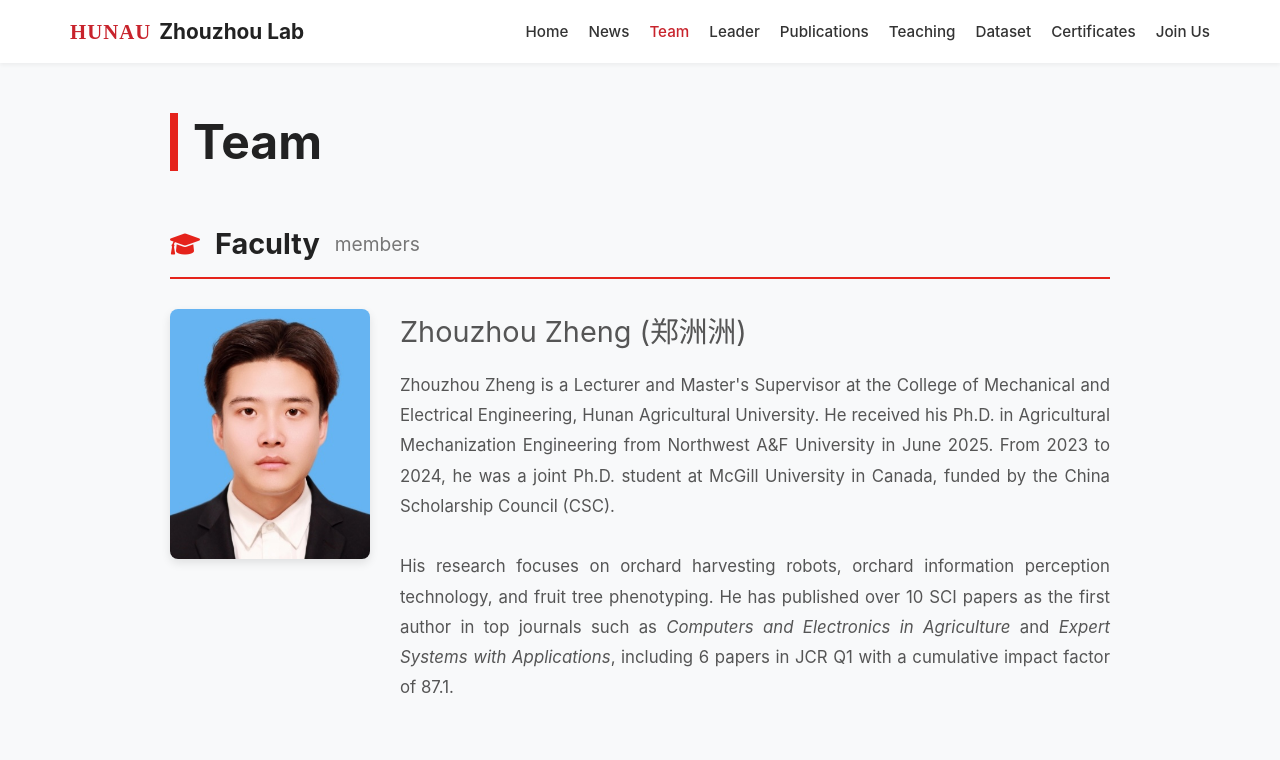
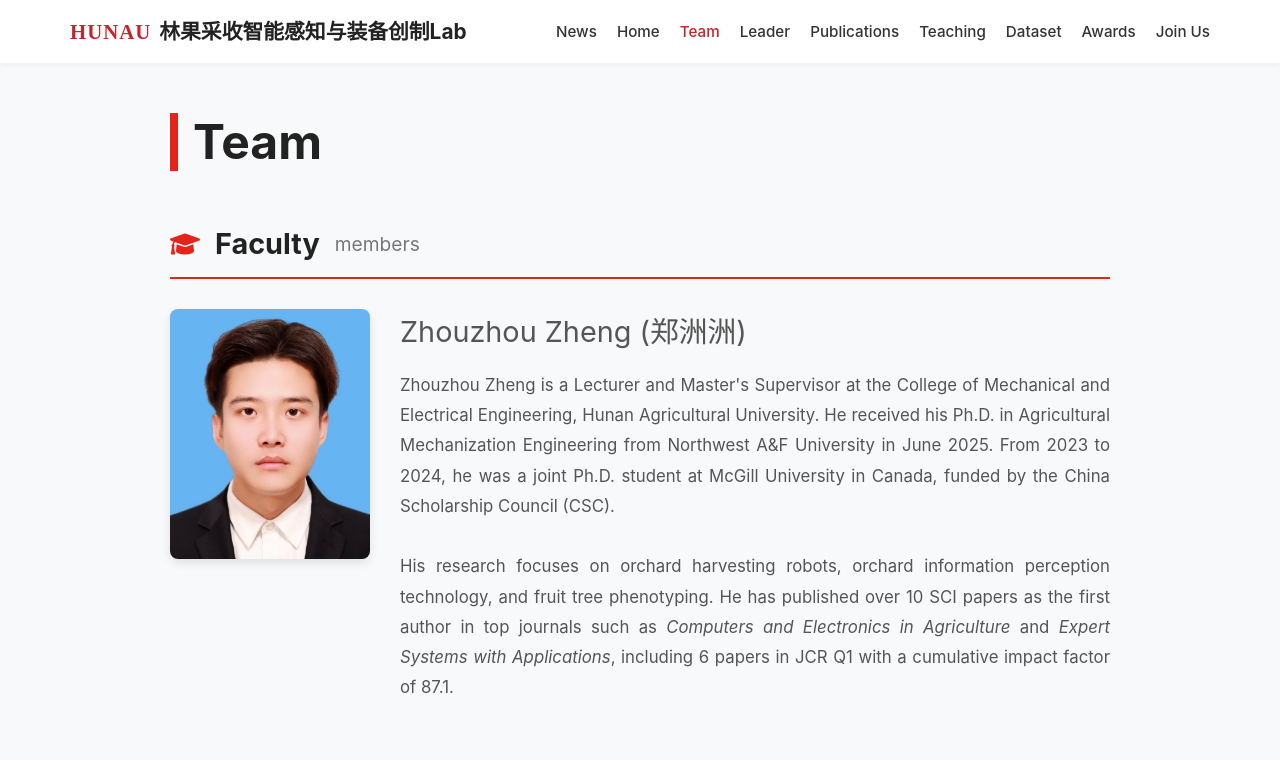
Before and after one commit to AI-Zhouzhou-Lab/AI-Zhouzhou-Lab.github.io, a plain HTML site: page team.html in a window 1280 px wide. Shown: the top 760 px of the page. Drawn offline with Linux system fonts and the light colour scheme.

Commit message:
Update team.html

```diff
--- a/team.html
+++ b/team.html
@@ -3,7 +3,7 @@
 <head>
     <meta charset="UTF-8">
     <meta name="viewport" content="width=device-width, initial-scale=1.0">
-    <title>Team | Zhouzhou Lab</title>
+    <title>Team | 林果采收智能感知与装备创制Lab</title>
     <link rel="stylesheet" href="https://cdnjs.cloudflare.com/ajax/libs/font-awesome/6.0.0/css/all.min.css">
     <style>
         * { margin: 0; padding: 0; box-sizing: border-box; }
@@ -56,17 +56,17 @@
 <body>
     <header>
         <div class="nav-container">
-            <div class="logo"><span style="color: #c8232c; font-weight: 800; font-family: 'Times New Roman', serif; letter-spacing: 1px; margin-right: 8px;">HUNAU</span> Zhouzhou Lab</div>
+            <div class="logo"><span style="color: #c8232c; font-weight: 800; font-family: 'Times New Roman', serif; letter-spacing: 1px; margin-right: 8px;">HUNAU</span> 林果采收智能感知与装备创制Lab</div>
             <nav>
                 <ul>
+                    <li><a href="news.html">News</a></li>
                     <li><a href="index.html">Home</a></li>
-                    <li><a href="news.html">News</a></li>
                     <li><a href="team.html" class="active">Team</a></li>
                     <li><a href="leader.html">Leader</a></li>
                     <li><a href="publications.html">Publications</a></li>
                     <li><a href="teaching.html">Teaching</a></li>
                     <li><a href="dataset.html">Dataset</a></li>
-                    <li><a href="certificates.html">Certificates</a></li>
+                    <li><a href="certificates.html">Awards</a></li>
                     <li><a href="joinus.html">Join Us</a></li>
                 </ul>
             </nav>
```
